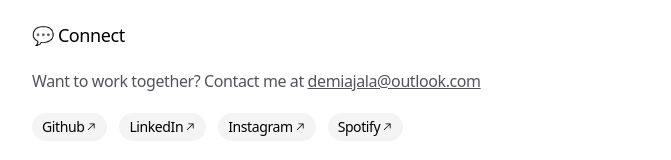
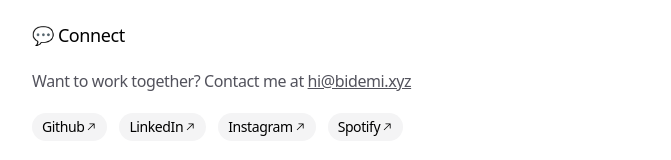
Before and after one commit to bidemiajala/bidemi, a Next.js app: page / in a window 1280 px wide. Shown: the part 2304-2464 px from the top of the page, without its empty margins (304-975 px from the left). Built offline with nearby package versions, Linux system fonts and the light colour scheme.

Commit message:
update personal email

```diff
--- a/app/data.ts
+++ b/app/data.ts
@@ -159,7 +159,7 @@ export const SOCIAL_LINKS: SocialLink[] = [
   },
 ]
 
-export const EMAIL = 'demiajala@outlook.com'
+export const EMAIL = 'hi@bidemi.xyz'
 
 export const TRAVEL_DESTINATIONS: TravelDestination[] = [
   {
```
